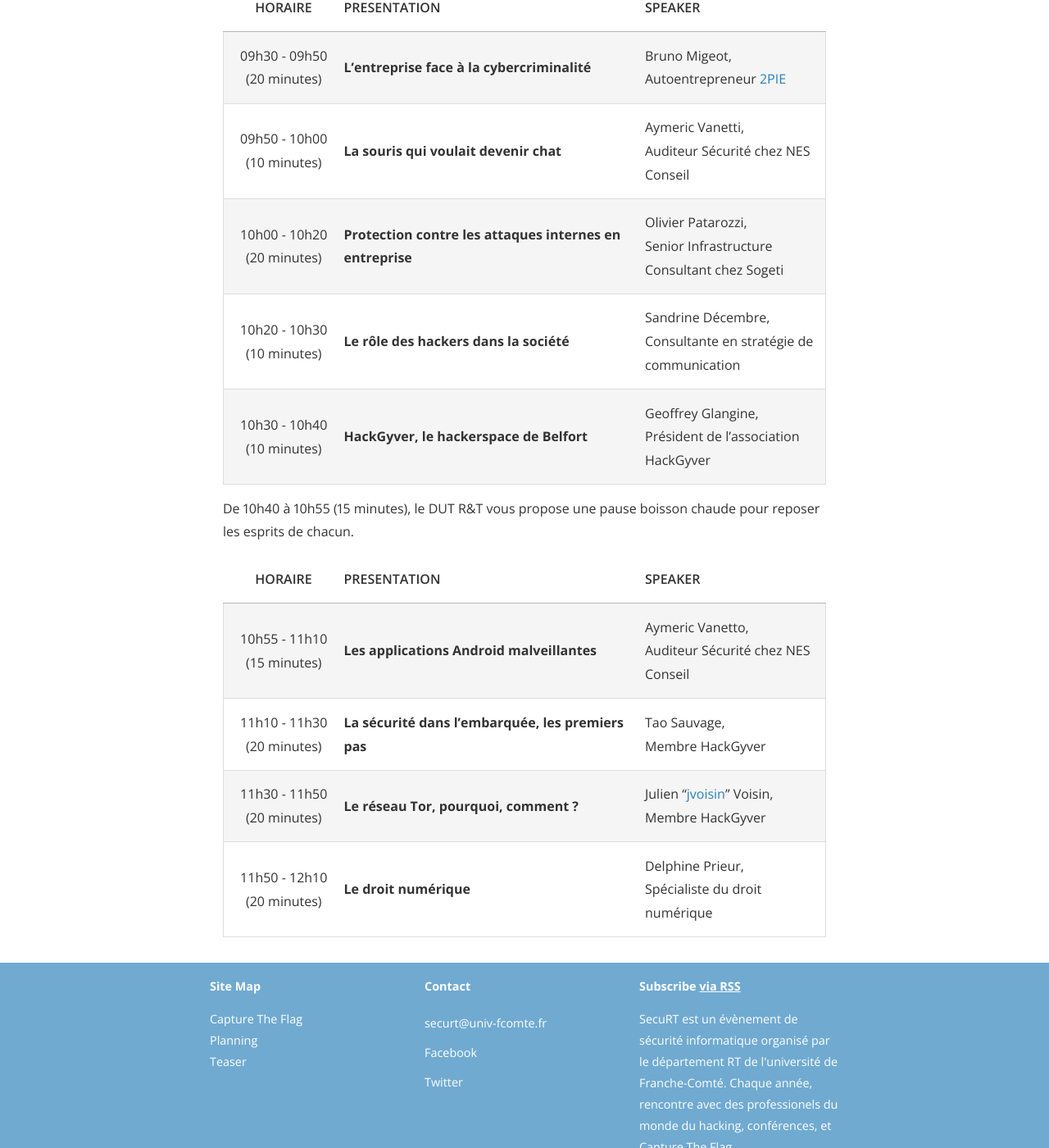
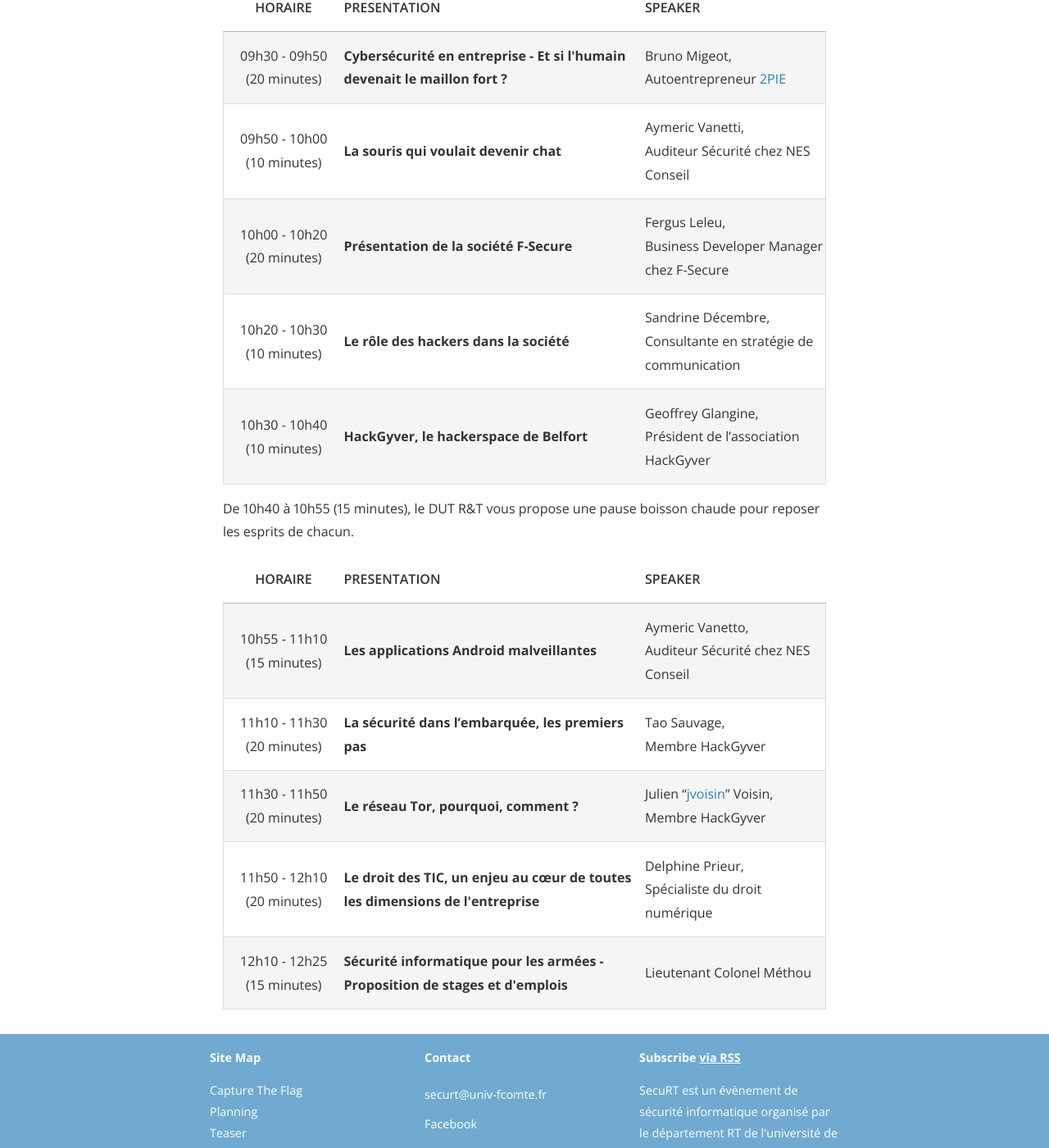
Before and after one commit to SecuRT/securt.github.io, a Jekyll site: the page built from planning.md, in a window 1280 px wide and 1400 px high, scrolled down 359 px. Shown: the whole window at 82% size. Built offline with Jekyll 4.4.1, drawn with Linux system fonts in a browser that asks for light colours; nearby versions of some CDN libraries.

Commit message:
[index - planning] several modification

```diff
--- a/planning.md
+++ b/planning.md
@@ -19,7 +19,7 @@ Pour vous cette année, le jeudi 10 mars 2016, la Secu'RT vous propose les inter
   <tbody>
     <tr style="background-color: #f5f5f5;">
       <td style="text-align: center">09h30 - 09h50 <br>(20 minutes)</td>
-      <td><strong>L’entreprise face à la cybercriminalité</strong></td>
+      <td><strong>Cybersécurité en entreprise - Et si l'humain devenait le maillon fort ?</strong></td>
       <td>Bruno Migeot,<br>Autoentrepreneur <a href="http://www.2pie.fr/">2PIE</a></td>
     </tr>
     <tr>
@@ -29,8 +29,8 @@ Pour vous cette année, le jeudi 10 mars 2016, la Secu'RT vous propose les inter
     </tr>
     <tr style="background-color: #f5f5f5;">
       <td style="text-align: center">10h00 - 10h20 <br>(20 minutes)</td>
-      <td><strong>Protection contre les attaques internes en entreprise</strong></td>
-      <td>Olivier Patarozzi,<br>Senior Infrastructure Consultant chez Sogeti</td>
+      <td><strong>Présentation de la société F-Secure</strong></td>
+      <td>Fergus Leleu,<br>Business Developer Manager chez F-Secure</td>
     </tr>
     <tr>
       <td style="text-align: center">10h20 - 10h30 <br>(10 minutes)</td>
@@ -75,8 +75,13 @@ Pour vous cette année, le jeudi 10 mars 2016, la Secu'RT vous propose les inter
     </tr>
     <tr>
       <td style="text-align: center">11h50 - 12h10 <br>(20 minutes)</td>
-      <td><strong>Le droit numérique</strong></td>
+      <td><strong>Le droit des TIC, un enjeu au cœur de toutes les dimensions de l'entreprise</strong></td>
       <td>Delphine Prieur,<br>Spécialiste du droit numérique</td>
+    </tr>
+    <tr style="background-color: #f5f5f5;">
+      <td style="text-align: center">12h10 - 12h25 <br>(15 minutes)</td>
+      <td><strong>Sécurité informatique pour les armées - Proposition de stages et d'emplois</strong></td>
+      <td>Lieutenant Colonel Méthou</td>
     </tr>
   </tbody>
 </table>
```
Also changed, not shown: index.html (+7 -1 lines), assets/partenaires/logo-2PIE.png (added), assets/partenaires/logo-NES.png (added), assets/partenaires/logo-fsecure.jpg (added), assets/partenaires/logo-sc-transparent.png (renamed from logo-sc-transparent.png).
